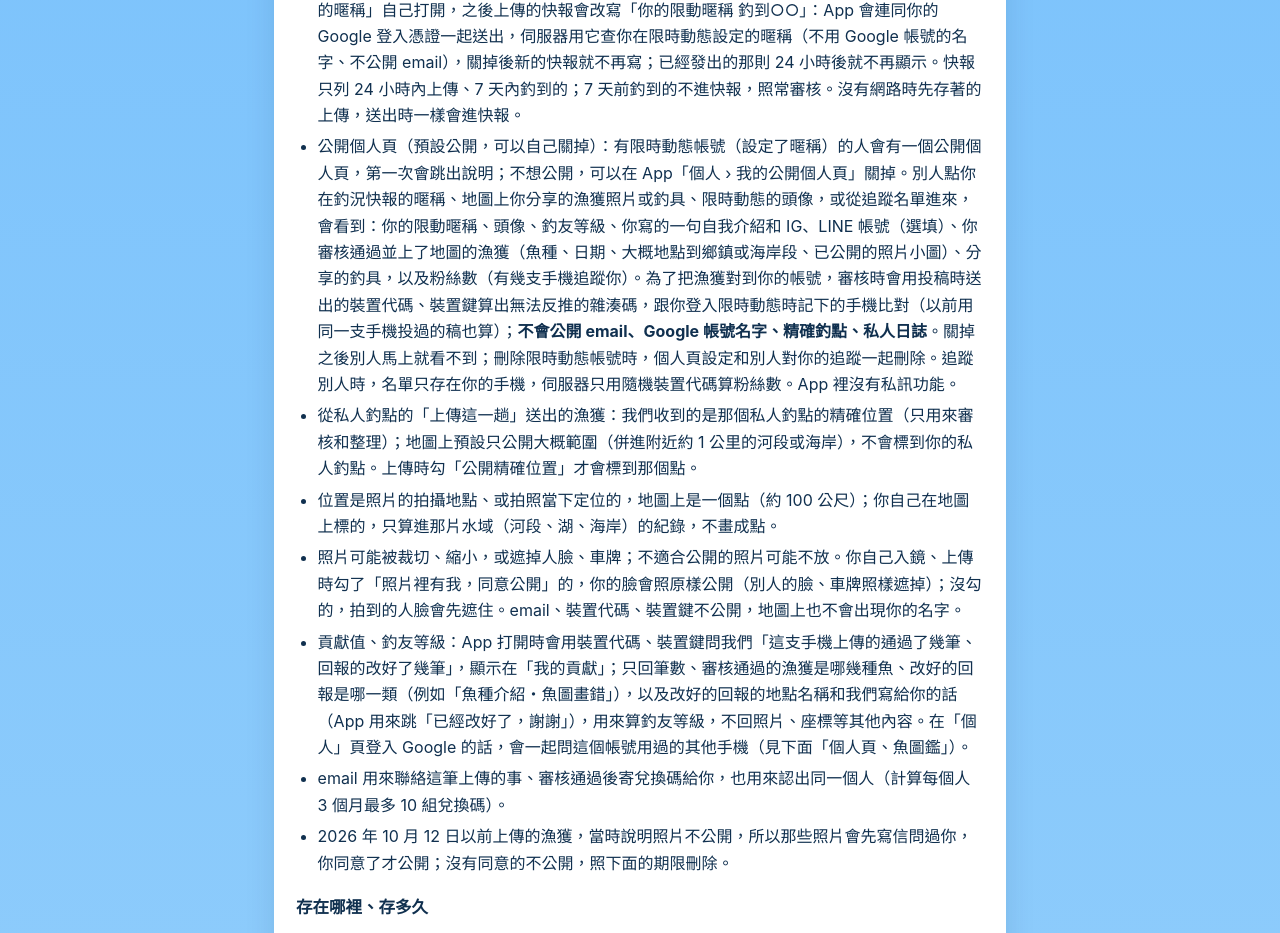
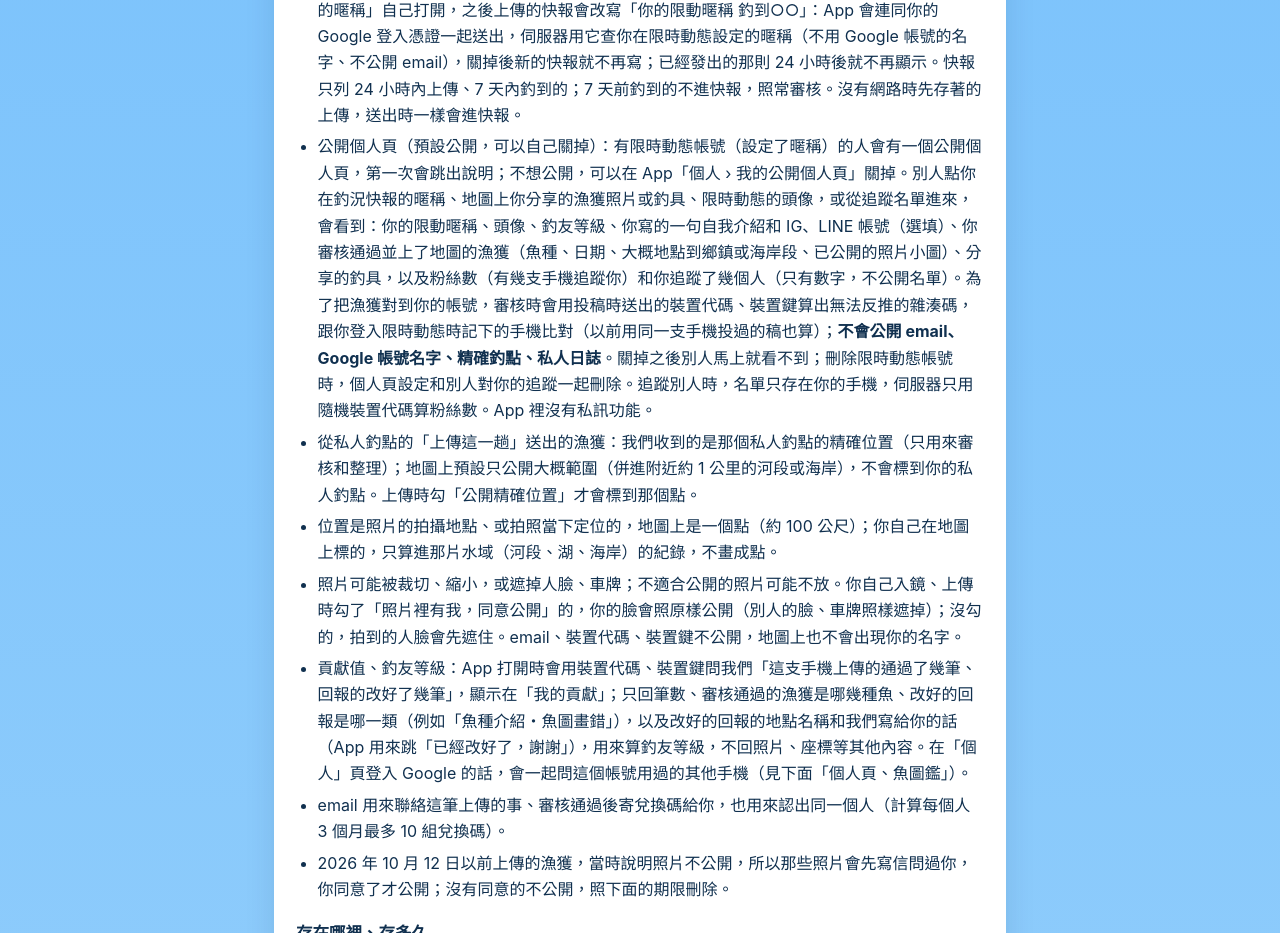
Before and after one commit to timsucompany-gif/taiwan-fishing-map, a plain HTML site: page privacy/index.html in a window 1280 px wide. Shown: the part 2834-3767 px from the top of the page. Drawn offline with Linux system fonts and the light colour scheme.

Commit message:
隱私權政策：公開個人頁加上追蹤中幾人（只有數字）
Co-Authored-By: Claude Opus 5.5 <noreply@anthropic.com>

```diff
--- a/privacy/index.html
+++ b/privacy/index.html
@@ -147,7 +147,7 @@ img{max-width:100%}
 <ul>
 <li>人工審核後，把「位置、魚種、日期」整理進地圖的釣點紀錄，並把你的<b>照片</b>公開在那一筆紀錄上，大家都看得到。</li>
 <li>釣況快報：在「上傳漁獲」頁送出成功後，App 會馬上把這筆的魚種、大概地點（地名和約 1 公里的座標）、地區、海邊或溪湖、釣到的日期和投稿編號送到限時動態的伺服器（Cloudflare），連同隨機裝置代碼（只用來擋重複和灌入，不公開）。大家會在「全台釣況 › 釣況快報」看到「有人釣到○○」和大概地點，標「尚未驗證」，<b>不含你的名字、email 和照片</b>；審核通過、照片公開之後才換成你的照片、標「已驗證」。如果你在「設定 › 釣況快報寫我的暱稱」自己打開，之後上傳的快報會改寫「你的限動暱稱 釣到○○」：App 會連同你的 Google 登入憑證一起送出，伺服器用它查你在限時動態設定的暱稱（不用 Google 帳號的名字、不公開 email），關掉後新的快報就不再寫；已經發出的那則 24 小時後就不再顯示。快報只列 24 小時內上傳、7 天內釣到的；7 天前釣到的不進快報，照常審核。沒有網路時先存著的上傳，送出時一樣會進快報。</li>
-<li>公開個人頁（預設公開，可以自己關掉）：有限時動態帳號（設定了暱稱）的人會有一個公開個人頁，第一次會跳出說明；不想公開，可以在 App「個人 › 我的公開個人頁」關掉。別人點你在釣況快報的暱稱、地圖上你分享的漁獲照片或釣具、限時動態的頭像，或從追蹤名單進來，會看到：你的限動暱稱、頭像、釣友等級、你寫的一句自我介紹和 IG、LINE 帳號（選填）、你審核通過並上了地圖的漁獲（魚種、日期、大概地點到鄉鎮或海岸段、已公開的照片小圖）、分享的釣具，以及粉絲數（有幾支手機追蹤你）。為了把漁獲對到你的帳號，審核時會用投稿時送出的裝置代碼、裝置鍵算出無法反推的雜湊碼，跟你登入限時動態時記下的手機比對（以前用同一支手機投過的稿也算）；<b>不會公開 email、Google 帳號名字、精確釣點、私人日誌</b>。關掉之後別人馬上就看不到；刪除限時動態帳號時，個人頁設定和別人對你的追蹤一起刪除。追蹤別人時，名單只存在你的手機，伺服器只用隨機裝置代碼算粉絲數。App 裡沒有私訊功能。</li>
+<li>公開個人頁（預設公開，可以自己關掉）：有限時動態帳號（設定了暱稱）的人會有一個公開個人頁，第一次會跳出說明；不想公開，可以在 App「個人 › 我的公開個人頁」關掉。別人點你在釣況快報的暱稱、地圖上你分享的漁獲照片或釣具、限時動態的頭像，或從追蹤名單進來，會看到：你的限動暱稱、頭像、釣友等級、你寫的一句自我介紹和 IG、LINE 帳號（選填）、你審核通過並上了地圖的漁獲（魚種、日期、大概地點到鄉鎮或海岸段、已公開的照片小圖）、分享的釣具，以及粉絲數（有幾支手機追蹤你）和你追蹤了幾個人（只有數字，不公開名單）。為了把漁獲對到你的帳號，審核時會用投稿時送出的裝置代碼、裝置鍵算出無法反推的雜湊碼，跟你登入限時動態時記下的手機比對（以前用同一支手機投過的稿也算）；<b>不會公開 email、Google 帳號名字、精確釣點、私人日誌</b>。關掉之後別人馬上就看不到；刪除限時動態帳號時，個人頁設定和別人對你的追蹤一起刪除。追蹤別人時，名單只存在你的手機，伺服器只用隨機裝置代碼算粉絲數。App 裡沒有私訊功能。</li>
 <li>從私人釣點的「上傳這一趟」送出的漁獲：我們收到的是那個私人釣點的精確位置（只用來審核和整理）；地圖上預設只公開大概範圍（併進附近約 1 公里的河段或海岸），不會標到你的私人釣點。上傳時勾「公開精確位置」才會標到那個點。</li>
 <li>位置是照片的拍攝地點、或拍照當下定位的，地圖上是一個點（約 100 公尺）；你自己在地圖上標的，只算進那片水域（河段、湖、海岸）的紀錄，不畫成點。</li>
 <li>照片可能被裁切、縮小，或遮掉人臉、車牌；不適合公開的照片可能不放。你自己入鏡、上傳時勾了「照片裡有我，同意公開」的，你的臉會照原樣公開（別人的臉、車牌照樣遮掉）；沒勾的，拍到的人臉會先遮住。email、裝置代碼、裝置鍵不公開，地圖上也不會出現你的名字。</li>
```
